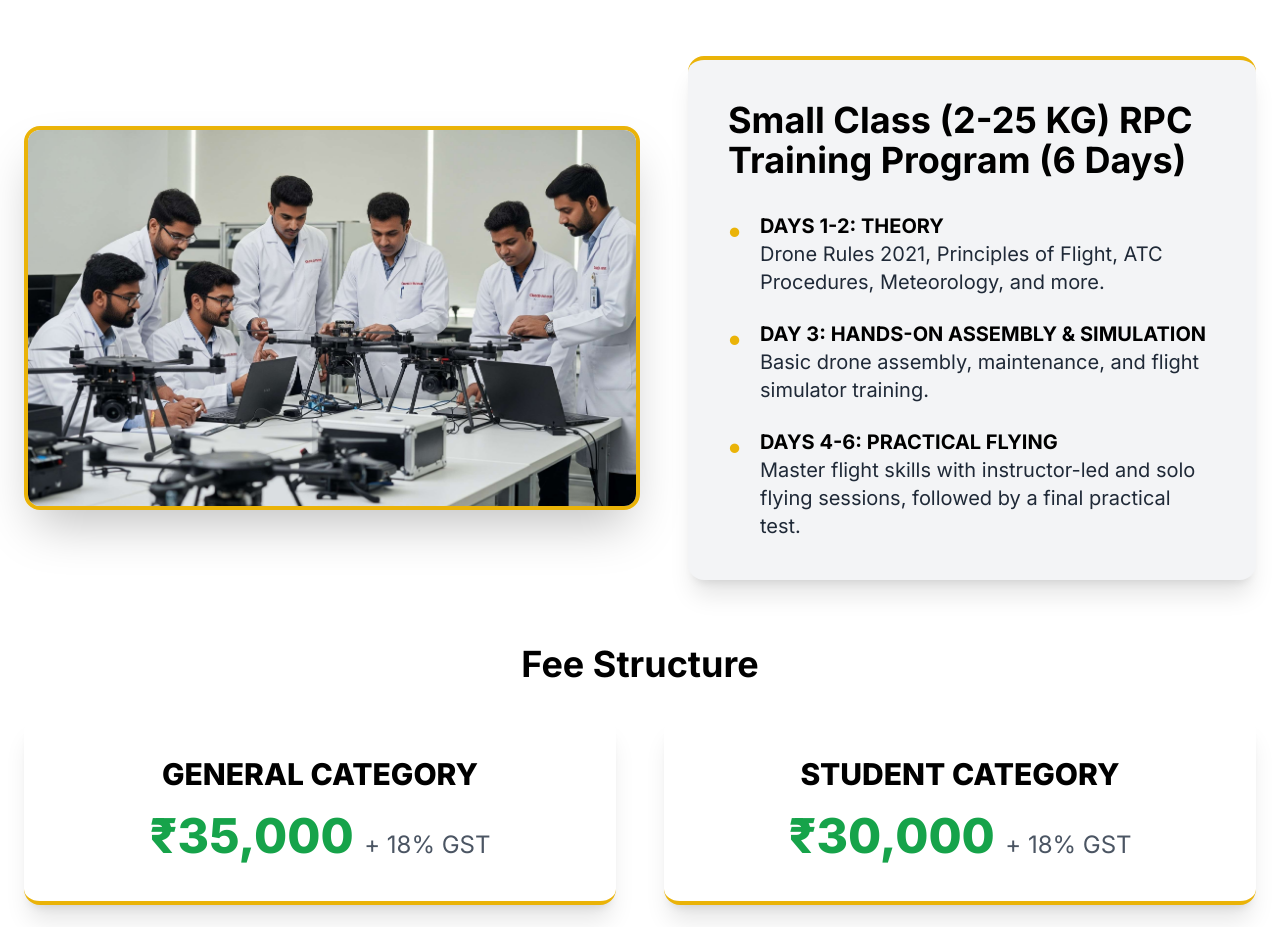
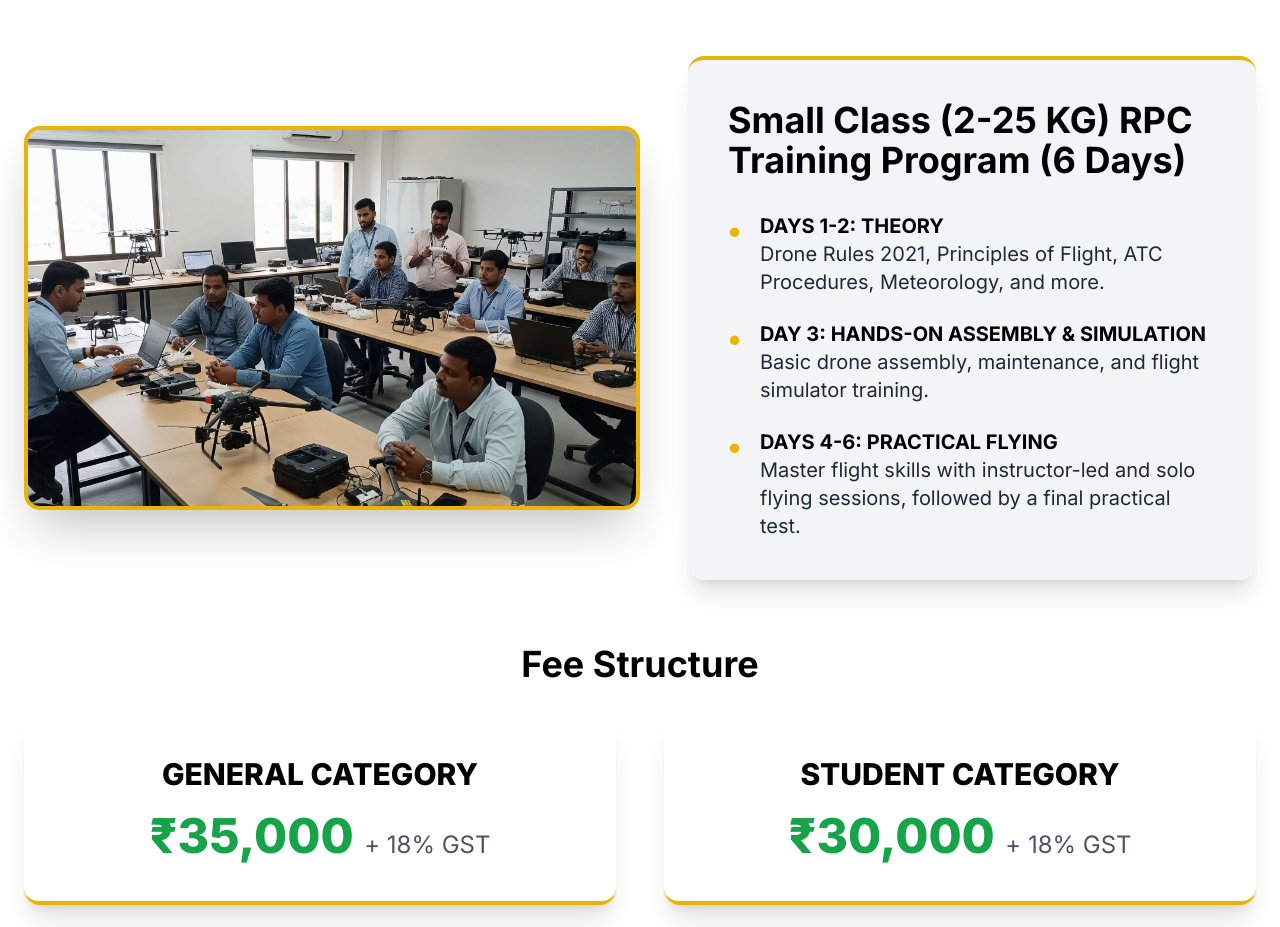
Before and after one commit to mithsel/brochure, a plain HTML site: page index.html in a window 1280 px wide. Shown: the part 2680-3607 px from the top of the page. Drawn offline with nearby package versions, Linux system fonts and the light colour scheme.

Commit message:
index.html

```diff
--- a/index.html
+++ b/index.html
@@ -140,7 +140,7 @@
 
             <div class="flex flex-col md:flex-row items-center justify-center gap-8 sm:gap-12 mb-12 sm:mb-16">
                 <div class="md:w-1/2 relative rounded-2xl overflow-hidden shadow-2xl h-64 sm:h-72 md:h-96 flex-shrink-0 border-4 border-yellow-500">
-                    <img id="training-hero-image" src="Gemini_Generated_Image_qfnefoqfnefoqfne.png" alt="Drone Pilot Training Placeholder" class="w-full h-full object-cover">
+                    <img id="training-hero-image" src="class room.png" alt="Drone Pilot Training Placeholder" class="w-full h-full object-cover">
                 </div>
                 <div class="md:w-1/2 bg-gray-100 p-6 sm:p-10 rounded-2xl shadow-xl border-t-4 border-yellow-500">
                     <h3 class="text-3xl sm:text-4xl font-bold mb-6 sm:mb-8 text-black">Small Class (2-25 KG) RPC Training Program (6 Days)</h3>
```
